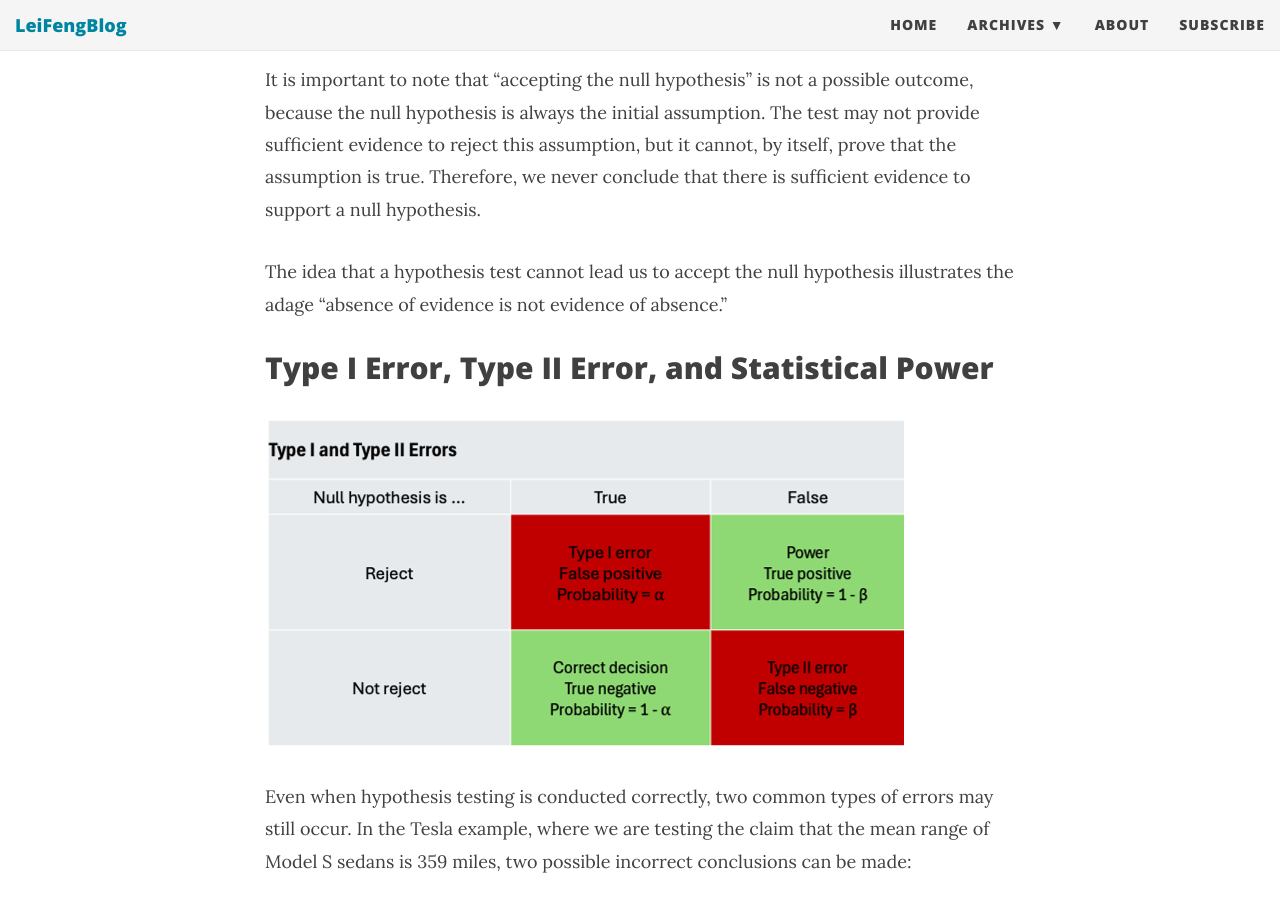
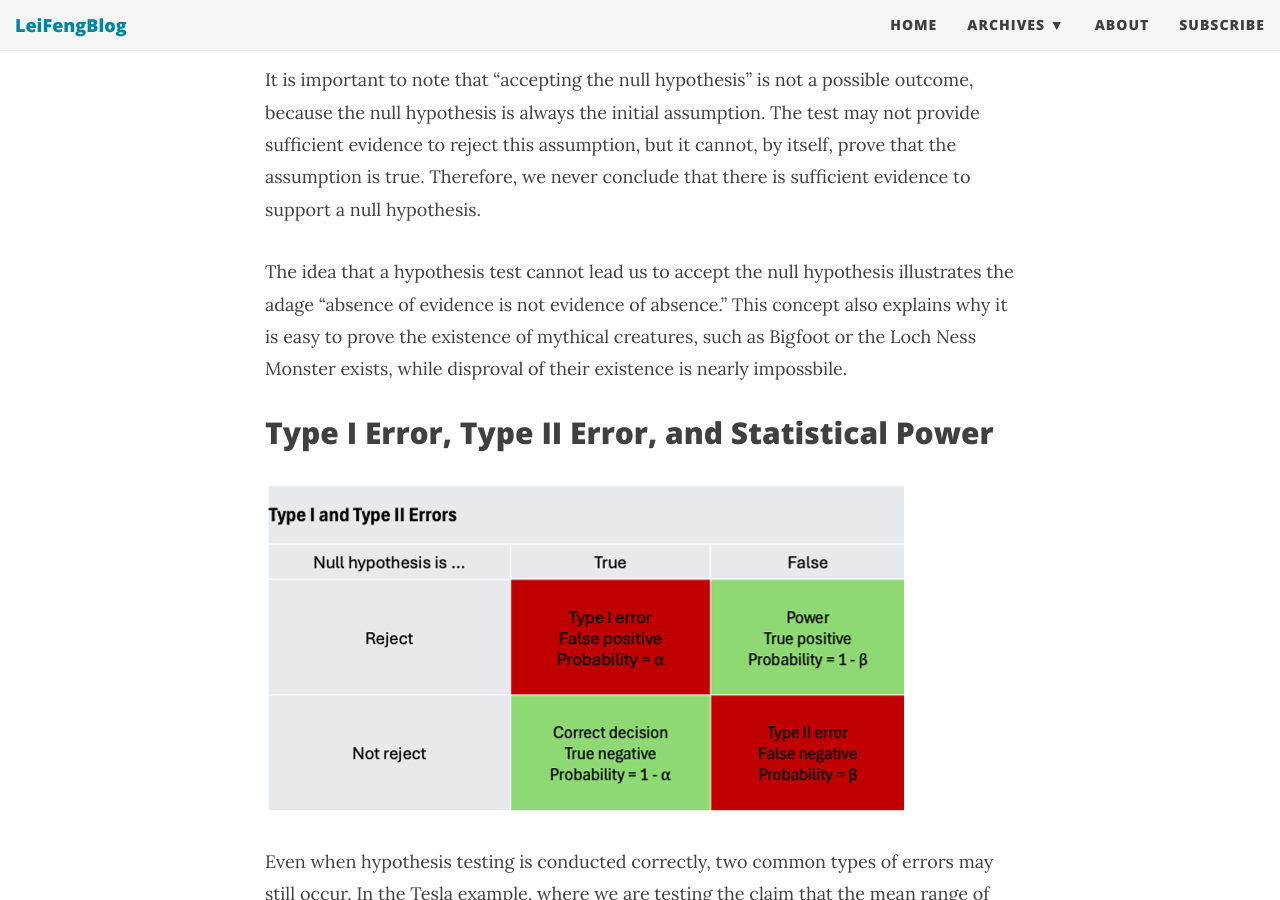
Before and after one commit to stonefl/stonefl.github.io, a Jekyll site: the page built from _posts/2024-08-23-understanding-hypothesis-testing-for-evaluating-claims-with-confidence.md, in a window 1280 px wide and 900 px high, scrolled down 5569 px. Built offline with Jekyll 4.4.1, drawn with Linux system fonts in a browser that asks for light colours; nearby versions of some CDN libraries; comment, search, counter and statistics services are not loaded.

Commit message:
Update 2024-08-23-understanding-hypothesis-testing-for-evaluating-claims-with-confidence.md

```diff
--- a/_posts/2024-08-23-understanding-hypothesis-testing-for-evaluating-claims-with-confidence.md
+++ b/_posts/2024-08-23-understanding-hypothesis-testing-for-evaluating-claims-with-confidence.md
@@ -105,7 +105,7 @@
 
 It is important to note that “accepting the null hypothesis” is not a possible outcome, because the null hypothesis is always the initial assumption. The test may not provide sufficient evidence to reject this assumption, but it cannot, by itself, prove that the assumption is true. Therefore, we never conclude that there is sufficient evidence to support a null hypothesis.
 
-The idea that a hypothesis test cannot lead us to accept the null hypothesis illustrates the adage “absence of evidence is not evidence of absence.”
+The idea that a hypothesis test cannot lead us to accept the null hypothesis illustrates the adage “absence of evidence is not evidence of absence.” This concept also explains why it is easy to prove the existence of mythical creatures, such as Bigfoot or the Loch Ness Monster exists, while disproval of their existence is nearly impossbile.
 
 ## Type I Error, Type II Error, and Statistical Power
 
```
